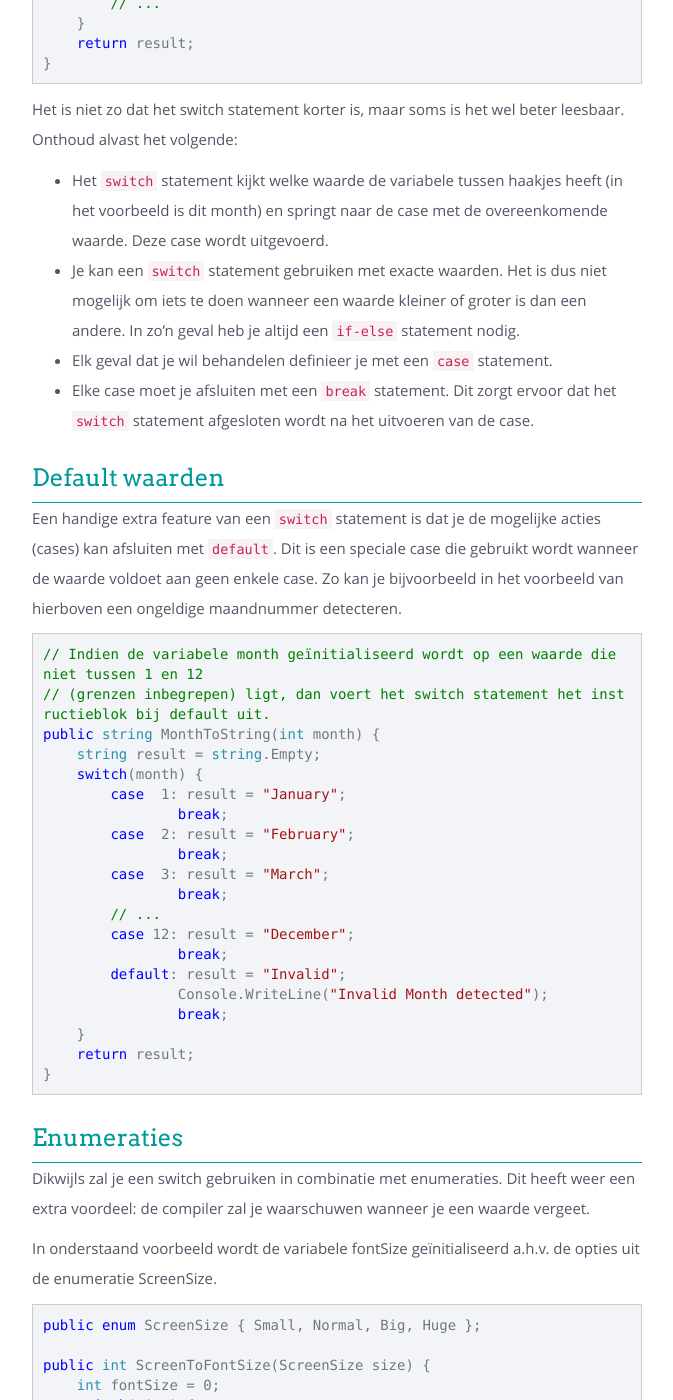
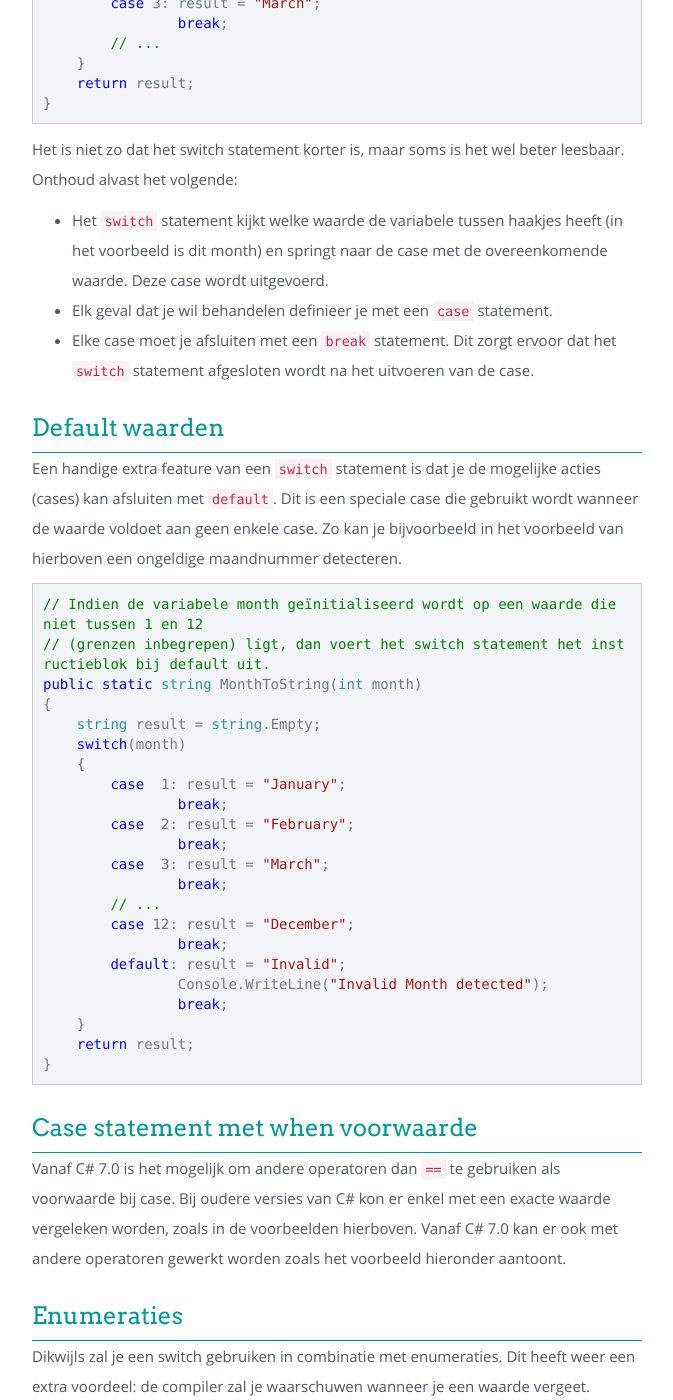
Before and after one commit to sma-it/sma-it.github.io, a Jekyll site: the page built from modules/advanced/_posts/2000-02-01-Switch.md, in a window 1280 px wide and 1400 px high, scrolled down 975 px. Shown: the whole window, without its empty margins (383-1056 px from the left). Built offline with Jekyll 4.4.1, drawn with Linux system fonts in a browser that asks for light colours; nearby versions of some CDN libraries; some of the changed text lies outside the part shown.

Commit message:
Added case when

````diff
--- a/modules/advanced/_posts/2000-02-01-Switch.md
+++ b/modules/advanced/_posts/2000-02-01-Switch.md
@@ -11,7 +11,8 @@ Wanneer je in een programma een keuze moet maken, dan gebruik je een `if - else`
 
 ```csharp
 // Met if-else
-public string MonthToString(int month) {
+public static string MonthToString(int month)
+{
     string result = string.Empty;
     if(month == 1) {
         result = "January";
@@ -26,7 +27,8 @@ public string MonthToString(int month) {
 
 
 // Met switch
-public string MonthToString(int month) {
+public static string MonthToString(int month)
+{
     string result = string.Empty;
     switch(month) {
         case 1: result = "January";
@@ -44,7 +46,6 @@ public string MonthToString(int month) {
 Het is niet zo dat het switch statement korter is, maar soms is het wel beter leesbaar. Onthoud alvast het volgende:
 
 - Het `switch` statement kijkt welke waarde de variabele tussen haakjes heeft (in het voorbeeld is dit month) en springt naar de case met de overeenkomende waarde. Deze case wordt uitgevoerd.
-- Je kan een `switch` statement gebruiken met exacte waarden. Het is dus niet mogelijk om iets te doen wanneer een waarde kleiner of groter is dan een andere. In zo'n geval heb je altijd een `if-else` statement nodig.
 - Elk geval dat je wil behandelen definieer je met een `case` statement.
 - Elke case moet je afsluiten met een `break` statement. Dit zorgt ervoor dat het `switch` statement afgesloten wordt na het uitvoeren van de case.
 
@@ -55,9 +56,11 @@ Een handige extra feature van een `switch` statement is dat je de mogelijke acti
 ```csharp
 // Indien de variabele month geïnitialiseerd wordt op een waarde die niet tussen 1 en 12
 // (grenzen inbegrepen) ligt, dan voert het switch statement het instructieblok bij default uit.
-public string MonthToString(int month) {
+public static string MonthToString(int month)
+{
     string result = string.Empty;
-    switch(month) {
+    switch(month)
+    {
         case  1: result = "January";
                 break;
         case  2: result = "February";
@@ -75,6 +78,12 @@ public string MonthToString(int month) {
 }
 ```
 
+<div class="header2" markdown = "1">## Case statement met when voorwaarde
+</div>
+
+Vanaf C# 7.0 is het mogelijk om andere operatoren dan `==` te gebruiken als voorwaarde bij case. Bij oudere versies van C# kon er enkel met een exacte waarde vergeleken worden, zoals in de voorbeelden hierboven. Vanaf C# 7.0 kan er ook met andere operatoren gewerkt worden zoals het voorbeeld hieronder aantoont.
+
+
 <div class="header2" markdown = "1">## Enumeraties
 </div>
 Dikwijls zal je een switch gebruiken in combinatie met enumeraties. Dit heeft weer een extra voordeel: de compiler zal je waarschuwen wanneer je een waarde vergeet.
@@ -82,32 +91,32 @@ Dikwijls zal je een switch gebruiken in combinatie met enumeraties. Dit heeft we
 In onderstaand voorbeeld wordt de variabele fontSize geïnitialiseerd a.h.v. de opties uit de enumeratie ScreenSize.
 
 ```csharp
-public enum ScreenSize { Small, Normal, Big, Huge };
+public enum ScreenSize { Small, Medium, Normal, Large};
 
-public int ScreenToFontSize(ScreenSize size) {
+public static int ScreenToFontSize(ScreenSize size) {
     int fontSize = 0;
     switch(size) {
         case ScreenSize.Small:
             fontSize = 8;
             break;
-        case ScreenSize.Normal:
+        case ScreenSize.Medium:
             fontSize = 12;
             break;
-        case ScreenSize.Big:
+        case ScreenSize.Normal:
             fontSize = 16;
             break;
     }
     return fontSize;
 }
 ```
-In het voorbeeld hierboven zal de compiler opmerken dat je `ScreenSize.Huge` niet behandeld hebt. Je kan dat oplossen door een extra `case` toe te voegen, maar ook door de eindigen met een `default` optie.
+In het voorbeeld hierboven zal de compiler opmerken dat je `ScreenSize.Large` niet behandeld hebt. Je kan dat oplossen door een extra `case` toe te voegen, maar ook door de eindigen met een `default` optie.
 
 <div class="header2" markdown = "1">## Waarden combineren
 </div>
 Je kan ook waarden tesamen behandelen. Dit kan handig zijn als verschillende mogelijkheden tot hetzelfde resultaat leiden, zoals in het volgende voorbeeld waar voor bepaalde waarden van de variabele punt dezelfde case uitgevoerd moet worden.
 
 ```csharp
-public string Beoordeel(int punt) {
+public static string Beoordeel(int punt) {
     string result = string.Empty;
     switch(punt) {
         case 10:
@@ -134,7 +143,7 @@ public string Beoordeel(int punt) {
 Tot slot kan je ook dadelijk een `return` gebruiken om je functie te verlaten. In dat geval heb je geen `break` statement nodig. Hieronder zie je nogmaals het voorbeeld uit het vorige deel, maar nu met directe returns. Je schrijft in dit geval de default in de vorm van een return buiten het `switch` statement. Zo kan de compiler zien dat je in elk geval een waarde teruggeeft en vermijd je een foutmelding.
 
 ```csharp
-public string Beoordeel(int punt) {
+public static string Beoordeel(int punt) {
     switch(punt) {
         case 10:
         case  9:
````
